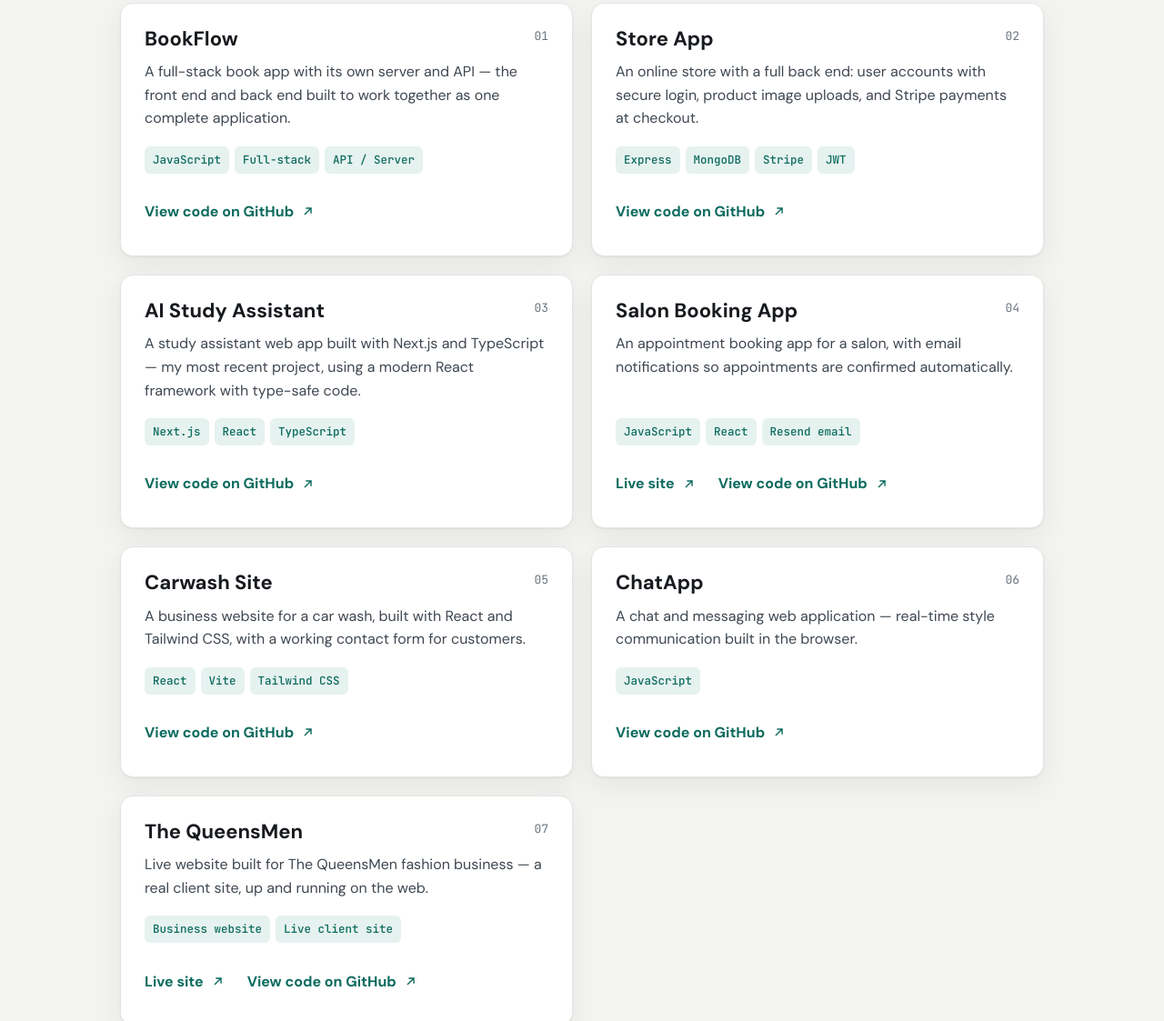
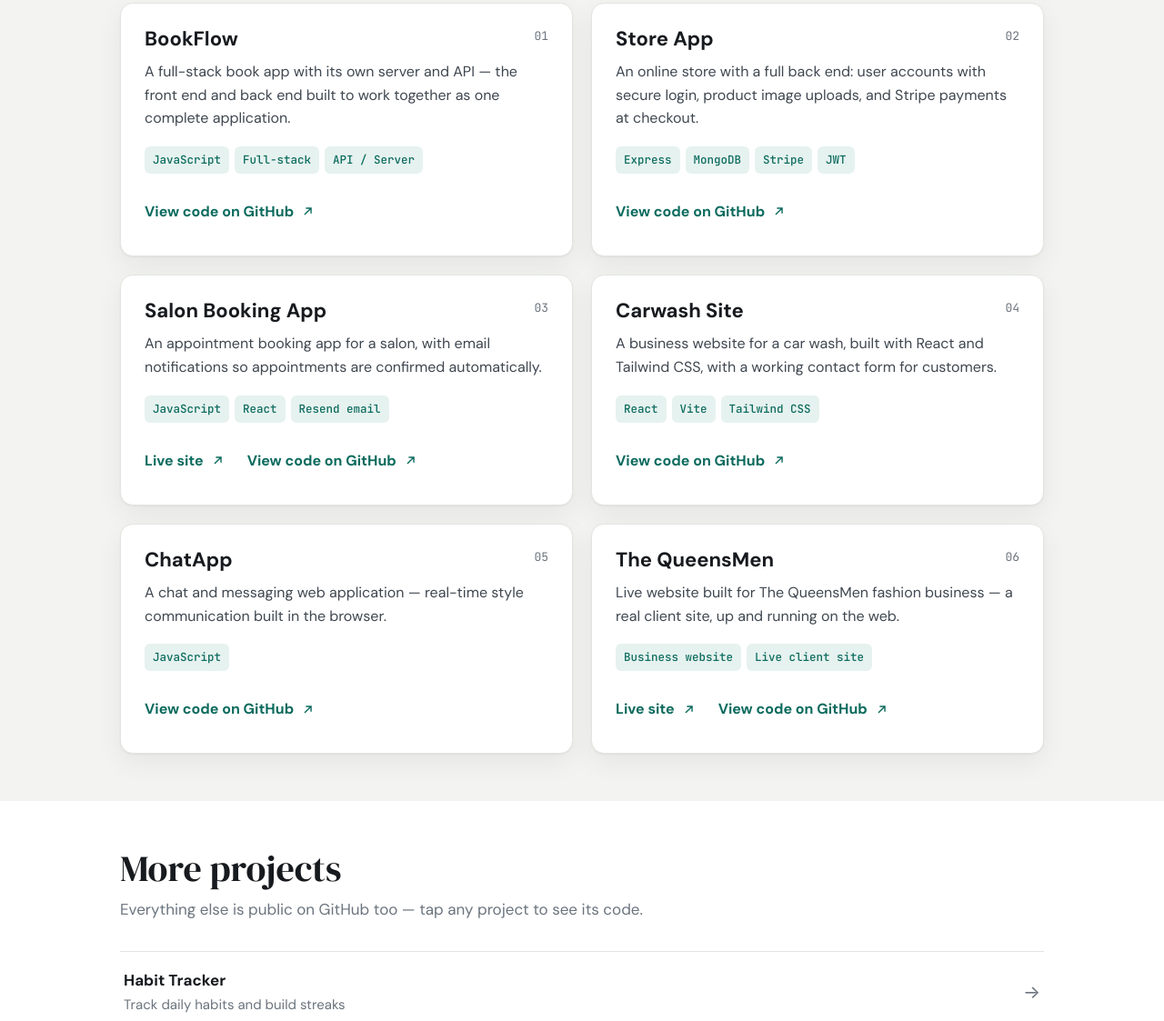
Before and after one commit to lavondamaxwell1-cpu/portfolio, a plain HTML site: page index.html in a window 1280 px wide. Shown: the part 1393-2516 px from the top of the page at 91% size. Drawn offline with Linux system fonts and the light colour scheme.

Commit message:
Remove AI Study Assistant

```diff
--- a/index.html
+++ b/index.html
@@ -226,7 +226,7 @@
   <section id="projects" class="alt" aria-labelledby="projects-h">
     <div class="wrap">
       <h2 id="projects-h">Featured projects</h2>
-      <p class="section-intro">Seven projects that show the range — full-stack apps, payments, booking, and business sites. Where a project is live on the web, its card links straight to it; the rest link to the code on GitHub.</p>
+      <p class="section-intro">Six projects that show the range — full-stack apps, payments, booking, and business sites. Where a project is live on the web, its card links straight to it; the rest link to the code on GitHub.</p>
       <div class="grid">
 
         <article class="card">
@@ -244,14 +244,7 @@
         </article>
 
         <article class="card">
-          <div class="card-head"><h3>AI Study Assistant</h3><span class="num">03</span></div>
-          <p>A study assistant web app built with Next.js and TypeScript — my most recent project, using a modern React framework with type-safe code.</p>
-          <div class="tags"><span class="tag">Next.js</span><span class="tag">React</span><span class="tag">TypeScript</span></div>
-          <a class="card-link" href="https://github.com/lavondamaxwell1-cpu/ai-study-assistant" target="_blank" rel="noopener">View code on GitHub <svg viewBox="0 0 24 24" fill="none" stroke="currentColor" stroke-width="2" aria-hidden="true"><path d="M7 17L17 7M9 7h8v8"/></svg></a>
-        </article>
-
-        <article class="card">
-          <div class="card-head"><h3>Salon Booking App</h3><span class="num">04</span></div>
+          <div class="card-head"><h3>Salon Booking App</h3><span class="num">03</span></div>
           <p>An appointment booking app for a salon, with email notifications so appointments are confirmed automatically.</p>
           <div class="tags"><span class="tag">JavaScript</span><span class="tag">React</span><span class="tag">Resend email</span></div>
           <div class="card-links">
@@ -261,21 +254,21 @@
         </article>
 
         <article class="card">
-          <div class="card-head"><h3>Carwash Site</h3><span class="num">05</span></div>
+          <div class="card-head"><h3>Carwash Site</h3><span class="num">04</span></div>
           <p>A business website for a car wash, built with React and Tailwind CSS, with a working contact form for customers.</p>
           <div class="tags"><span class="tag">React</span><span class="tag">Vite</span><span class="tag">Tailwind CSS</span></div>
           <a class="card-link" href="https://github.com/lavondamaxwell1-cpu/carwash-site" target="_blank" rel="noopener">View code on GitHub <svg viewBox="0 0 24 24" fill="none" stroke="currentColor" stroke-width="2" aria-hidden="true"><path d="M7 17L17 7M9 7h8v8"/></svg></a>
         </article>
 
         <article class="card">
-          <div class="card-head"><h3>ChatApp</h3><span class="num">06</span></div>
+          <div class="card-head"><h3>ChatApp</h3><span class="num">05</span></div>
           <p>A chat and messaging web application — real-time style communication built in the browser.</p>
           <div class="tags"><span class="tag">JavaScript</span></div>
           <a class="card-link" href="https://github.com/lavondamaxwell1-cpu/ChatApp" target="_blank" rel="noopener">View code on GitHub <svg viewBox="0 0 24 24" fill="none" stroke="currentColor" stroke-width="2" aria-hidden="true"><path d="M7 17L17 7M9 7h8v8"/></svg></a>
         </article>
 
         <article class="card">
-          <div class="card-head"><h3>The QueensMen</h3><span class="num">07</span></div>
+          <div class="card-head"><h3>The QueensMen</h3><span class="num">06</span></div>
           <p>Live website built for The QueensMen fashion business — a real client site, up and running on the web.</p>
           <div class="tags"><span class="tag">Business website</span><span class="tag">Live client site</span></div>
           <div class="card-links">
```
